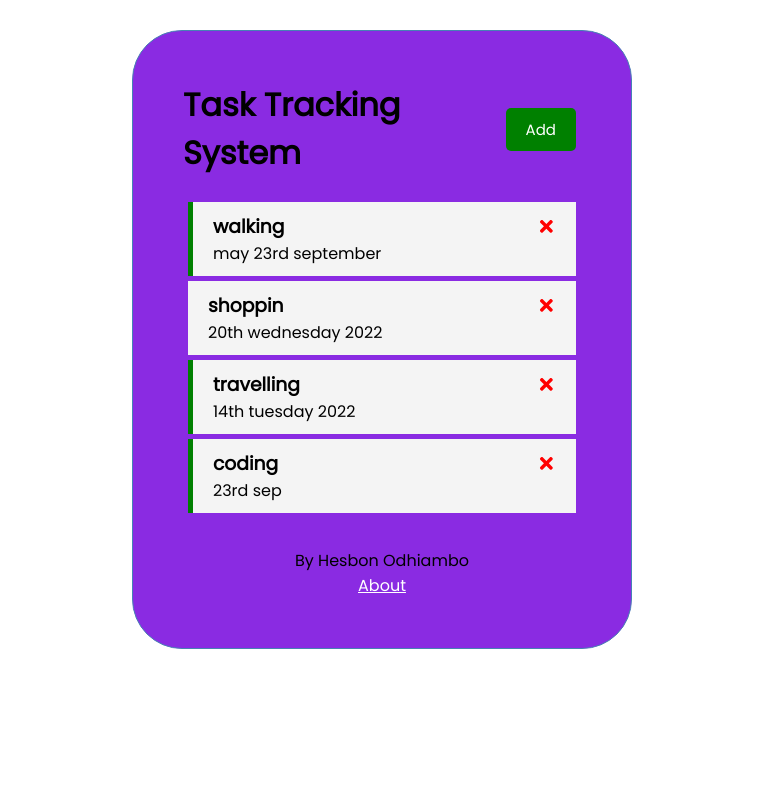
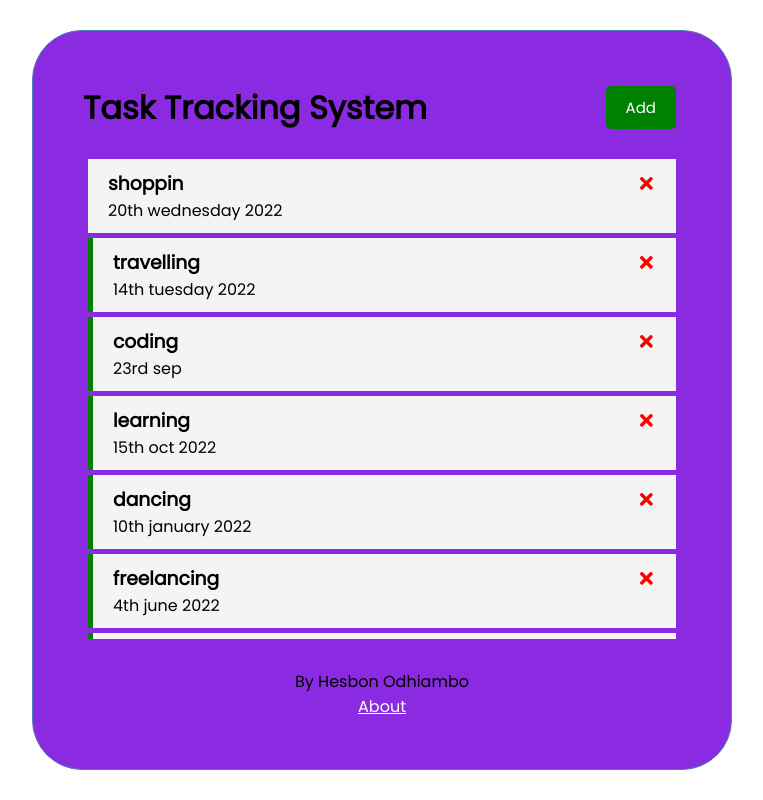
Before and after one commit to ochienghesbon/Task-tracking-system, a React (Create React App) app: page / in a window 1280 px wide. Shown: the whole page, without its empty margins (258-1021 px from the left). Built offline with nearby package versions, Linux system fonts and the light colour scheme; data requests are answered from the project's data file.

Commit message:
styles the page

```diff
--- a/db.json
+++ b/db.json
@@ -1,11 +1,5 @@
 {
   "tasks": [
-    {
-      "text": "walking",
-      "day": "may 23rd september",
-      "reminder": true,
-      "id": 1
-    },
     {
       "text": "shoppin",
       "day": "20th wednesday 2022",
@@ -23,6 +17,30 @@
       "day": "23rd sep",
       "reminder": true,
       "id": 5
+    },
+    {
+      "text": "learning",
+      "day": "15th oct 2022",
+      "reminder": true,
+      "id": 6
+    },
+    {
+      "text": "dancing",
+      "day": "10th january 2022",
+      "reminder": true,
+      "id": 7
+    },
+    {
+      "text": "freelancing",
+      "day": "4th june 2022",
+      "reminder": true,
+      "id": 8
+    },
+    {
+      "text": "watching",
+      "day": "22nd Nov 2022",
+      "reminder": true,
+      "id": 9
     }
   ]
 }
--- a/src/index.css
+++ b/src/index.css
@@ -12,7 +12,7 @@ body {
 
 .container {
   max-height: calc(100vh - 60px);
-  max-width: 500px;
+  max-width: 700px;
   margin: 30px auto;
   overflow: auto;
   min-height: 300px;
```
